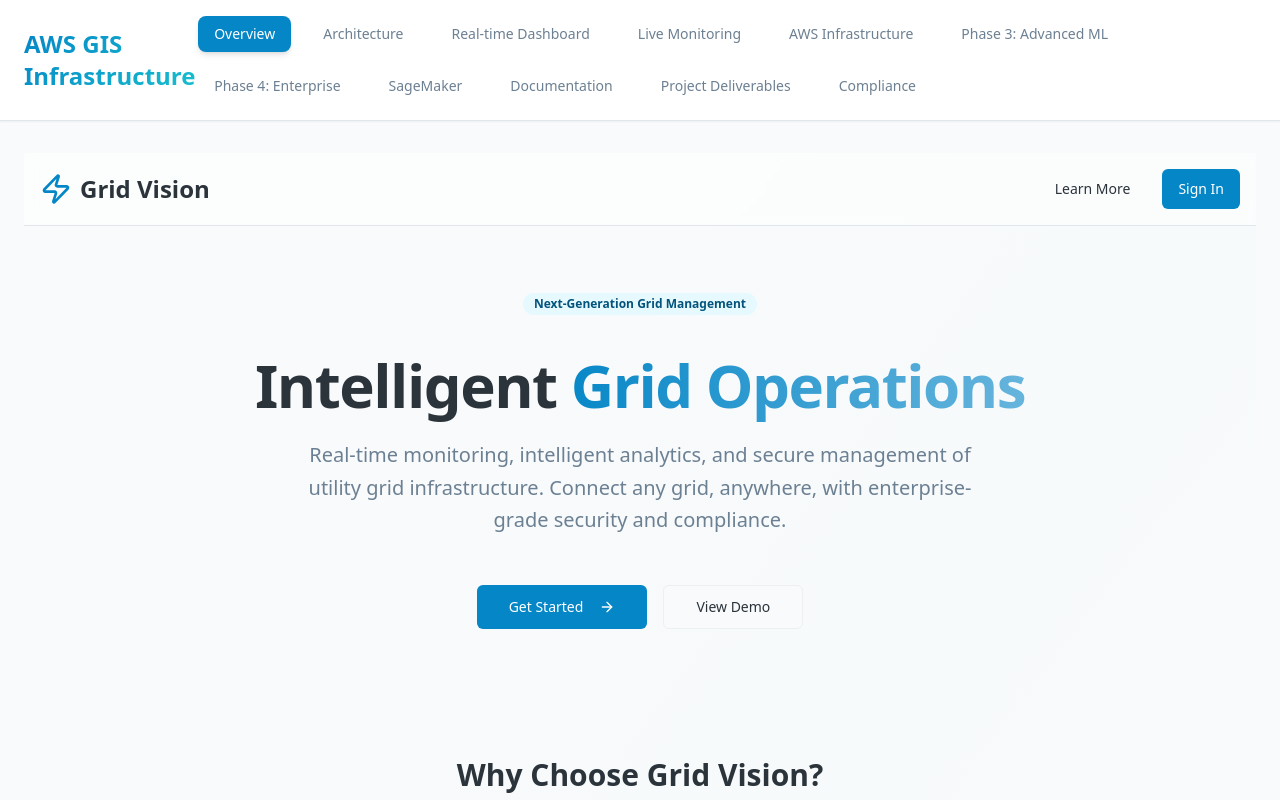
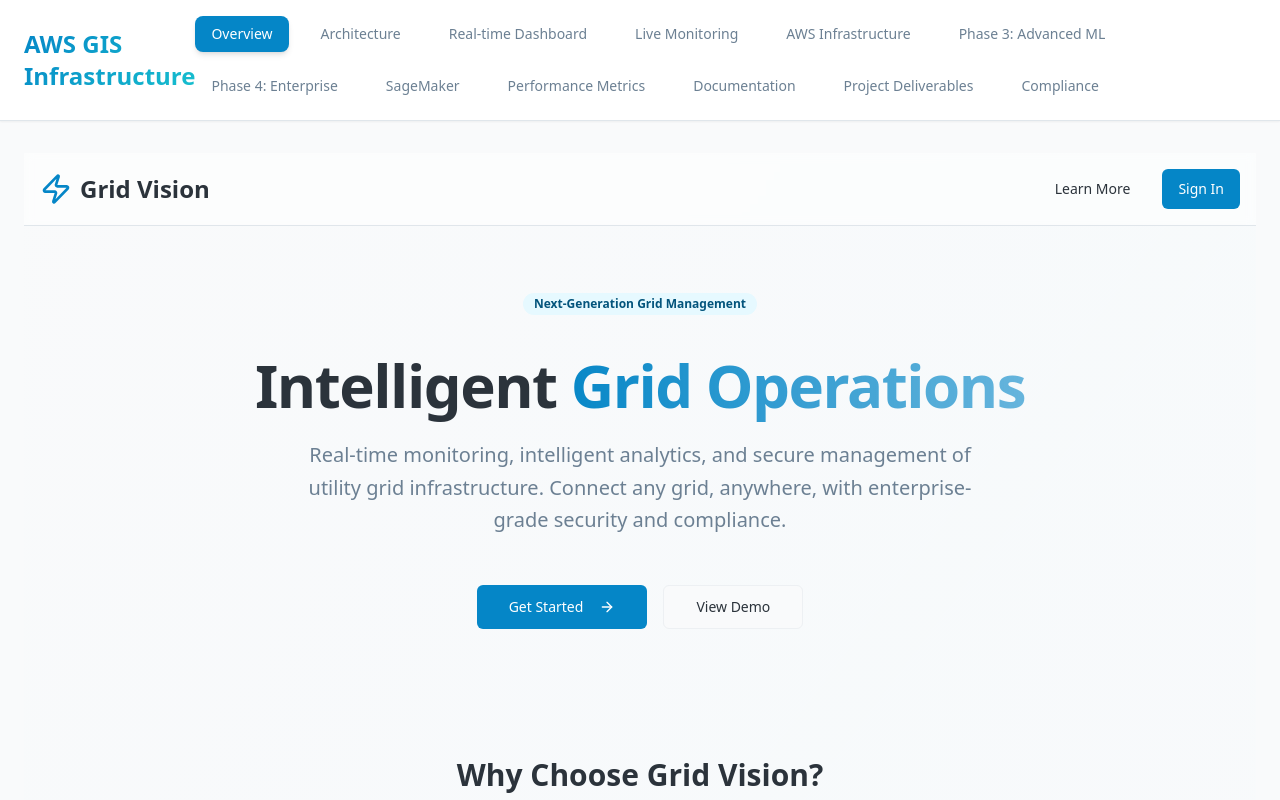
Before and after one commit to praveen-nb/grid-vision-cloud-ops, a React (Vite) app: page / in a window 1280 px wide. Shown: the top 800 px of the page. Built offline with nearby package versions, Linux system fonts and the light colour scheme.

Commit message:
Add navigation to performance metrics
Add a link to the performance metrics showcase in the navigation bar so the user can easily access it.

```diff
--- a/src/components/ui/navigation.tsx
+++ b/src/components/ui/navigation.tsx
@@ -15,6 +15,7 @@ const navigationItems = [
   { href: "/phase3-advanced", label: "Phase 3: Advanced ML", shortLabel: "ML" },
   { href: "/phase4-enterprise", label: "Phase 4: Enterprise", shortLabel: "ENT" },
   { href: "/sagemaker", label: "SageMaker", shortLabel: "SM" },
+  { href: "/performance-metrics", label: "Performance Metrics", shortLabel: "Metrics" },
   { href: "/documentation", label: "Documentation", shortLabel: "Docs" },
   { href: "/deliverables", label: "Project Deliverables", shortLabel: "Files" },
   { href: "/compliance", label: "Compliance", shortLabel: "Comp" }
```
